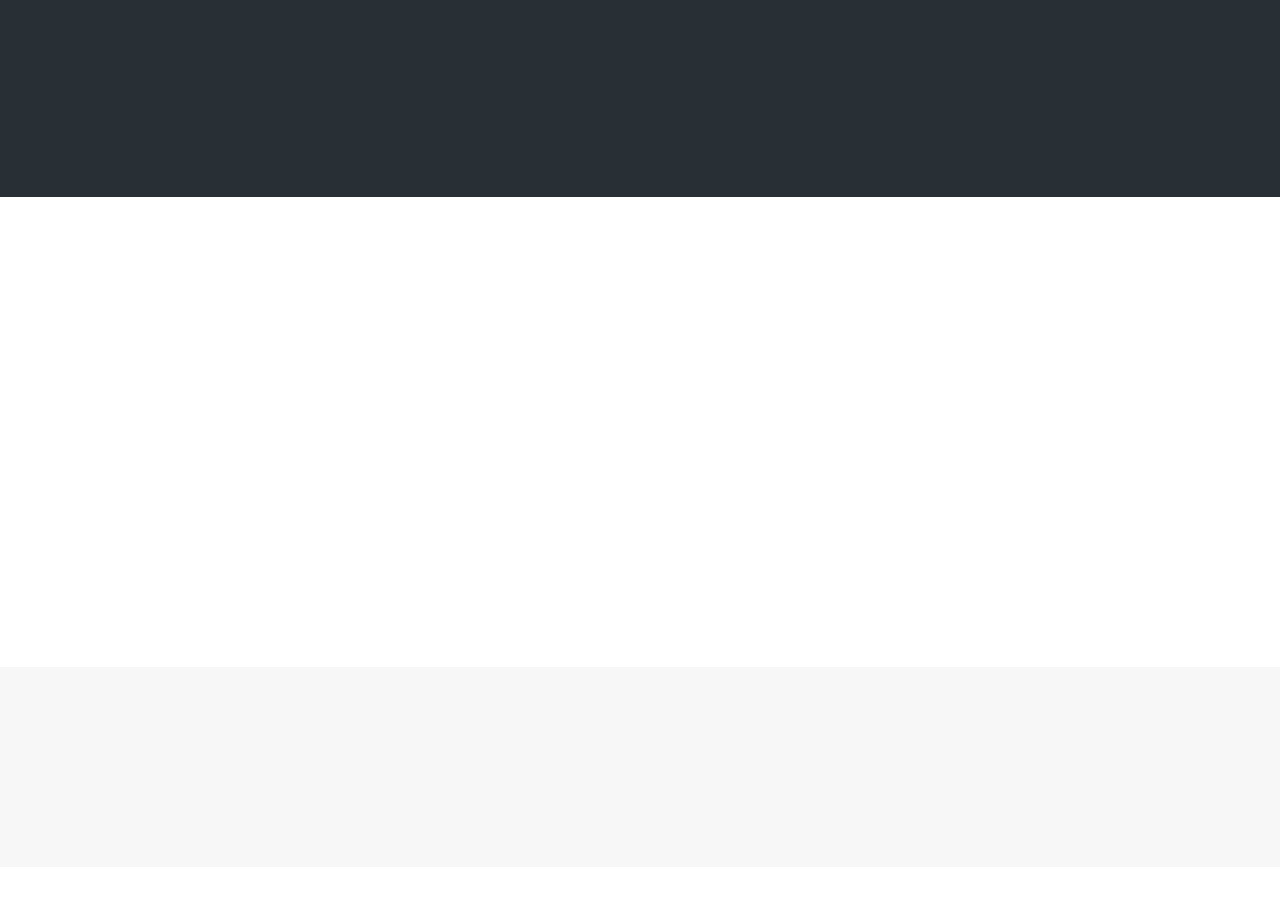
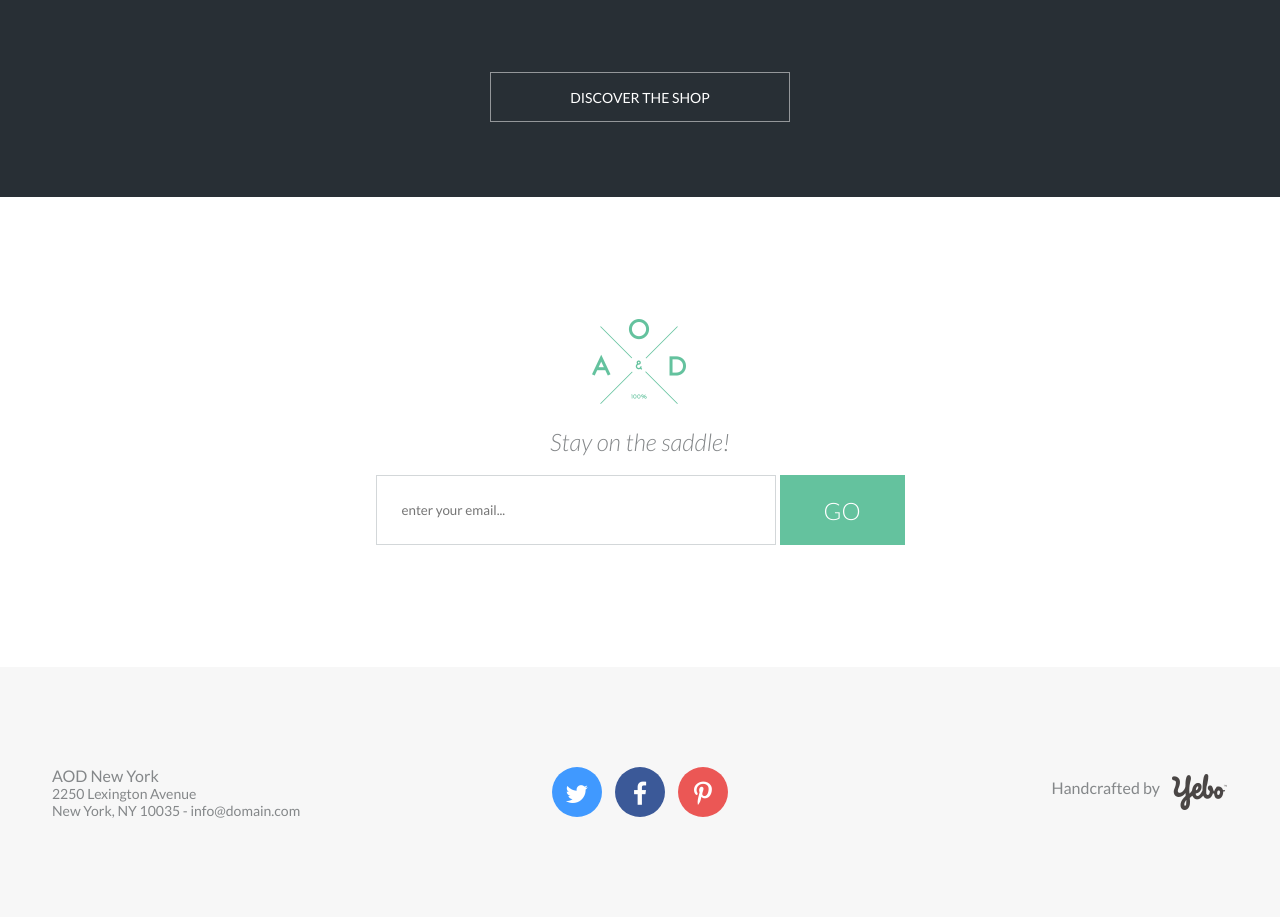
Before and after one commit to szymongrotha/bike_template, a plain HTML site: page index.html in a window 1280 px wide. Shown: the part 4077-4994 px from the top of the page. Before the commit the page ends 4944 px from the top, so only its background shows below. Drawn offline with Linux system fonts and the light colour scheme.

Commit message:
Full page - no RWD yet

```diff
--- a/css/grid.css
+++ b/css/grid.css
@@ -1,5 +1,3 @@
-/* Grid */
-
 .row:before,
 .row:after {
 	content:"";
@@ -23,12 +21,11 @@
   width: 100%;
 }
 
-@media (max-width: 767px){
+@media (max-width: 899px){
     /* For tablets: */
     .col-s-1 {width: 8.33%;}
     .col-s-2 {width: 16.66%;}
     .col-s-3 {width: 25%;}
-    .col-s-3-5 {width: 20%;}
     .col-s-4 {width: 33.33%;}
     .col-s-5 {width: 41.66%;}
     .col-s-6 {width: 50%;}
@@ -39,12 +36,11 @@
     .col-s-11 {width: 91.66%;}
     .col-s-12 {width: 100%;}
 }
-@media (min-width: 768px) {
+@media (min-width: 900px) {
     /* For desktop: */
     .col-m-1 {width: 8.33%;}
     .col-m-2 {width: 16.66%;}
     .col-m-3 {width: 25%;}
-    .col-m-3-5 {width: 20%;}
     .col-m-4 {width: 33.33%;}
     .col-m-5 {width: 41.66%;}
     .col-m-6 {width: 50%;}
--- a/css/style.css
+++ b/css/style.css
@@ -1,4 +1,4 @@
-@import url('https://fonts.googleapis.com/css?family=Lato:300,400,700');
+@import url('https://fonts.googleapis.com/css?family=Lato:300,300i,400,400i,700,700i');
 
 * {
 	box-sizing: border-box;
@@ -19,8 +19,6 @@ body {
 	letter-spacing: 2px;
 	padding: 35px;
 }
-
-/*HERO SECTION + NAVIGATION*/
 
 header {
 	background: url(../img/hero.jpg);
@@ -52,7 +50,7 @@ nav ul li a {
 
 nav ul li a:hover {
 	color: #64c29e;
-	transition: 0.3s;
+	transition: ease-in-out .3s;
 }
 
 .padding-reset {
@@ -75,8 +73,6 @@ nav ul li a:hover {
 	left: 0;
 }
 
-/* ABOUT SECTION */
-
 .about {
 	background: #f7f7f7;
 	height: 470px;
@@ -95,8 +91,6 @@ nav ul li a:hover {
 .about p {
 	color: #848789;
 }
-
-/* WORK SECTION */
 
 .work-bike-1 {
 	background: url(../img/work-bike1.jpg) center center no-repeat;
@@ -240,19 +234,141 @@ nav ul li a:hover {
 	height: 267px;
 }
 
-
 .black-bar {
 	background: #282f35;
 	height: 200px;
+	display: flex;
+	justify-content: center;
+	align-items: center;
 }
 
+.contact {
+	display: flex;
+	justify-content: center;
+	align-items: center;
+	flex-direction: column;
+}
+
+.contact h2 {
+	font-weight: 300;
+	font-style: italic;
+	color: #848789;
+}
+
+.shop-button {
+	width: 300px;
+	height: 50px;
+	background: none;
+	border: 1px solid #94979a;
+	font-family: Lato;
+	color: #ffffff;
+	cursor: pointer;
+	font-size: 14px;
+}
+
+.shop-button:hover {
+	color: #64c29e;
+	transition: ease-in-out .3s;
+	border-color: #64c29e;
+}
+
+.email-input {
+	width: 400px;
+	height: 70px;
+	padding: 25px;
+	color: #d3d7d9;
+	border: 1px #d3d7d9 solid;
+	margin-right: 2px;
+}
 
 .contact {
 	background: #ffffff;
 	height: 470px;
+	text-align: center;
+}
+
+.go-button {
+	background: #64c29e;
+	width: 125px;
+	height: 70px;
+	border: none;
+	color: #ffffff;
+	font-size: 24px;
+	font-weight: 300;
+	cursor: pointer;
+	margin-left: 2px;
+}
+
+.newsletter {
+	display: flex;
 }
 
 footer {
 	background: #f7f7f7;
-	height: 200px;
+	height: 250px;
 }
+
+.footer-flex {
+	display: flex;
+	flex-direction: column;
+	justify-content: center;
+	text-align: center;
+	height: 250px;
+}
+
+.first-adress {
+	color: #848789;
+	font-size: 16px;
+	margin: 0;
+	text-align: justify;
+}
+
+.sec-adress {
+	color: #848789;
+	font-size: 14px;
+	margin: 0;
+	text-align: justify;
+}
+
+.right-footer {
+	text-align: right;
+	color: #848789;
+	line-height: 28px;
+}
+
+.icon-btn {
+	margin:5px;
+	font-size: 25px;
+	line-height: 50px;
+	width: 50px;
+	height: 50px;
+	cursor: pointer;
+	border: 0;
+	background:#FFFFFF;
+	color: #FFFFFF;
+	border-radius: 100%;
+	transition: ease-in-out .3s;
+}
+
+.icon-btn:hover {
+	transform: scale(1.10);
+}
+
+.twitter {
+	background: #4099FF;
+}
+
+.facebook {
+	background: #3B5998;
+}
+
+.pinrest {
+	background: #eb5755;
+}
+
+.yebo {
+	height: 36px;
+	width: 56px;
+	float: right;
+	margin-left: 12px;
+}
--- a/index.html
+++ b/index.html
@@ -124,37 +124,70 @@
 	<section class="shop">
 		<div class="container-fluid">
 			<div class="row">
-				<div class="col-m-4 padding-reset">
+				<div class="col-m-4 col-s-12 padding-reset">
 					<div class="row">
-						<div class="col-m-6 shop-bike1">
+						<div class="col-m-6 col-s-6 shop-bike1">
 						</div>
-						<div class="col-m-6 shop-bike2">
+						<div class="col-m-6 col-s-6 shop-bike2">
 						</div>
-						<div class="col-m-12 shop-bike3">
+						<div class="col-m-12 col-s-12 shop-bike3">
 						</div>
 					</div>
 				</div>
-				<div class="col-m-2 shop-bike4">
+				<div class="col-m-2 col-s-6 shop-bike4">
 				</div>
-				<div class="col-m-2 shop-bike5">
+				<div class="col-m-2 col-s-6 shop-bike5">
 				</div>
 				<div class="col-m-4 padding-reset">
 					<div class="row">
-						<div class="col-m-12 shop-bike6">
+						<div class="col-m-12 col-s-12 shop-bike6">
 						</div>
-						<div class="col-m-6 shop-bike7">
+						<div class="col-m-6 col-s-6 shop-bike7">
 						</div>
-						<div class="col-m-6 shop-bike8">
+						<div class="col-m-6 col-s-6 shop-bike8">
 						</div>
 					</div>
 				</div>
 			</div>
 			<div class="row">
 				<div class="col-m-12 black-bar">
+					<button class="shop-button">DISCOVER THE SHOP</button>
+				</div>
 			</div>
 		</div>
 	</section>
-	<section class="contact"></section>
-	<footer></footer>
+	<section class="contact">
+		<div class="conatiner">
+			<a href="#"><img src="img\logo.png"></a>
+			<h2>Stay on the saddle!</h2>
+			<div class="newsletter">
+				<input type="text" name="mail" class="email-input" value placeholder="enter your email...">
+				<button class="go-button">GO</button>
+			</div>
+		</div>
+	</section>
+	<footer>
+		<div class="container">
+			<div class="row">
+				<div class="col-m-4 footer-flex">
+					<div>
+						<p class="first-adress">AOD New York</p>
+						<p class="sec-adress">2250 Lexington Avenue</p>
+						<p class="sec-adress">New York, NY 10035  - info@domain.com</p>
+					</div>
+				</div>
+				<div class="col-m-4 footer-flex">
+					<div>
+						<button class="icon-btn twitter"><i class="fa fa-twitter" aria-hidden="true"></i></button>
+						<button class="icon-btn facebook"><i class="fa fa-facebook" aria-hidden="true"></i></button>
+						<button class="icon-btn pinrest"><i class="fa fa-pinterest-p" aria-hidden="true"></i></button>
+					</div>
+				</div>
+				<div class="col-m-4 right-footer footer-flex">
+					<p>Handcrafted by<a href="#"><img src="img/yebo-logo.png" class="yebo"></a></p>
+				</div>
+			</div>
+		</div>
+	</footer>
 </body>
 </html>
```
Also changed, not shown: img/yebo-logo.png (added).
